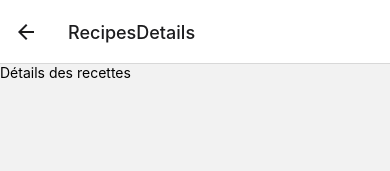
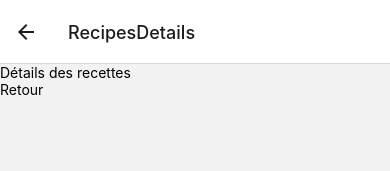
Before and after one commit to JulienMulle/appRecipes, a React Native app: screen /RecipesDetails in a window 390 px wide. Shown: the top 171 px of the page. Built offline with nearby package versions, Linux system fonts and the light colour scheme; no server answers.

Commit message:
ajout d'une fonction retour
j'ai deux possibilité pour revenir sur l'ecran d'accueil, soit par  la navigation en haut de l'ecran, la fleche, soit avec un bouton retour dans l'ecran RecipesList

```diff
--- a/src/screen/RecipesDetails/index.js
+++ b/src/screen/RecipesDetails/index.js
@@ -1,10 +1,14 @@
 import React from 'react'
-import { Text } from 'react-native'
+import { Pressable, Text } from 'react-native'
 
-export default function RecipesDetails() {
+export default function RecipesDetails({ navigation }) {
     return (
         <>
             <Text>Détails des recettes</Text>
+            <Pressable
+            onPress={()=>{navigation.goBack()}}>
+                <Text>Retour</Text>
+            </Pressable>
         </>
     )
 }
```
